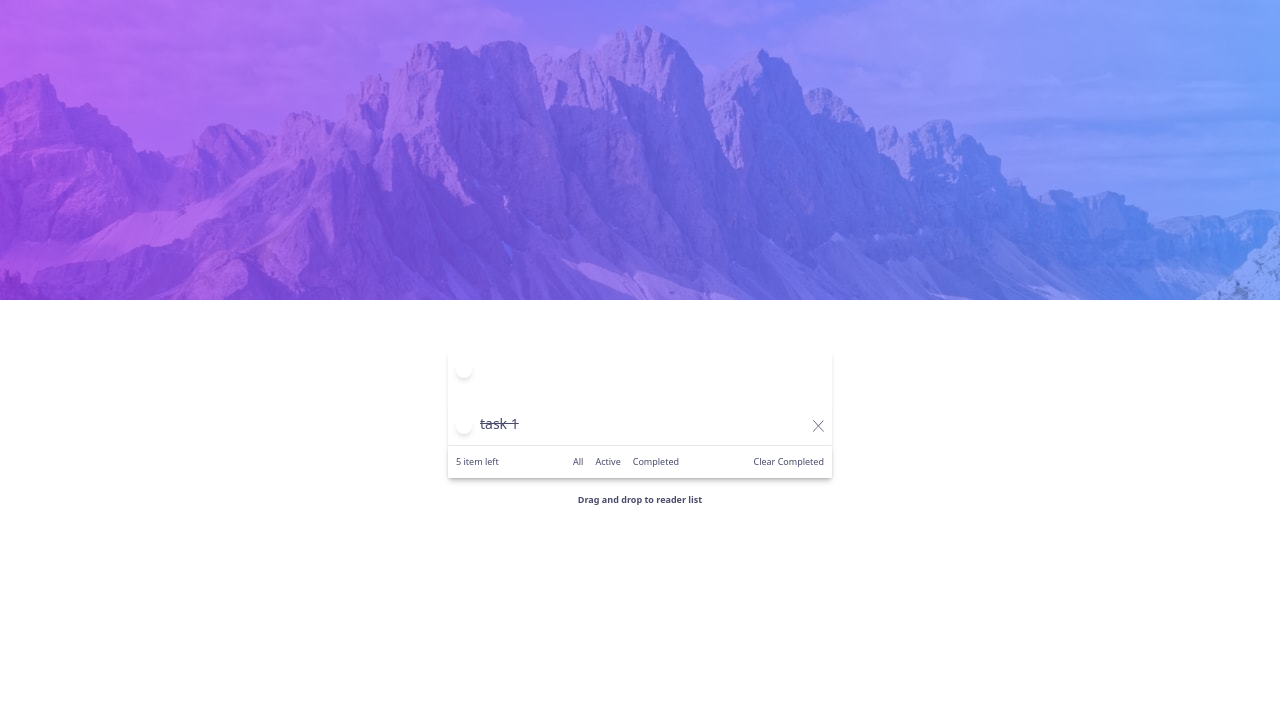
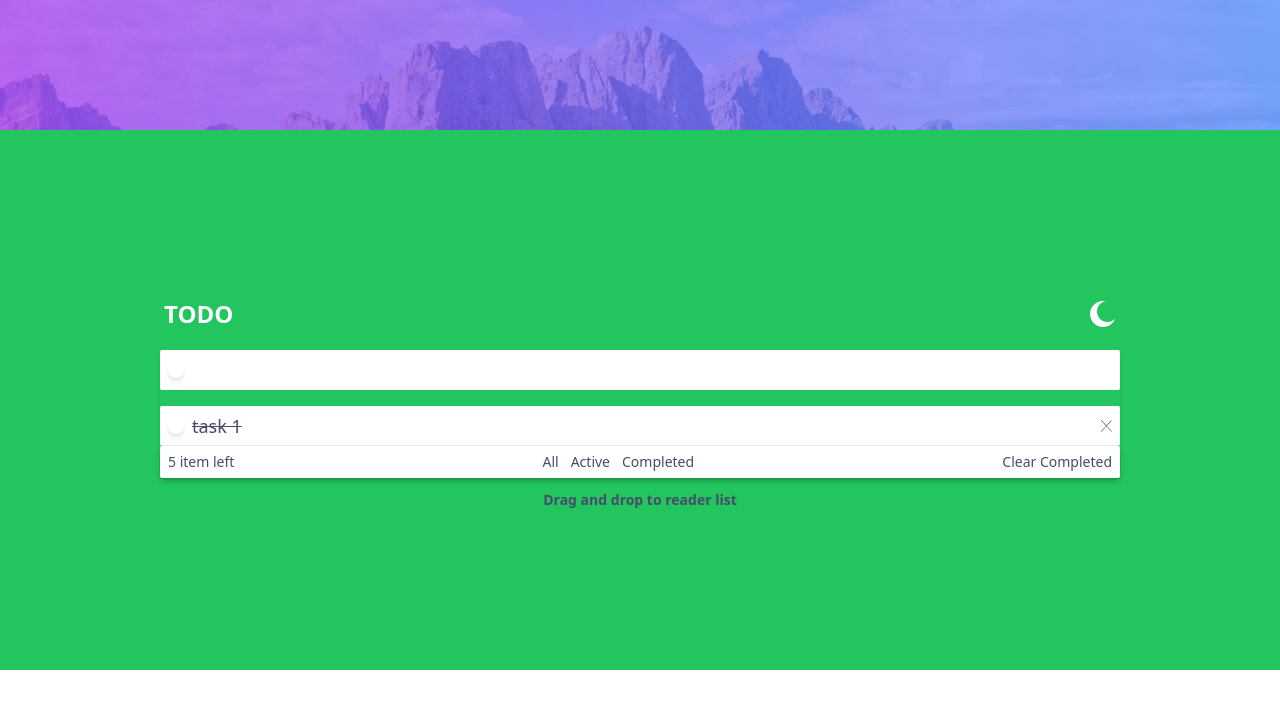
Before and after one commit to theisolatedmonk/to_do_app, a Next.js app: page / in a window 1280 px wide. Shown: the top 708 px of the page. Built offline with nearby package versions, Linux system fonts and the light colour scheme.

Commit message:
design improved

```diff
--- a/src/pages/index.tsx
+++ b/src/pages/index.tsx
@@ -9,16 +9,16 @@ import checkImage from "@/images/icon-check.svg";
 export default function Todo() {
   return (
     <main className="flex bg-no-repeat  bg-top bg-[url('../images/bg-desktop-light.jpg')] min-h-screen flex-col items-center justify-center">
-      <div className=" items-center gap-3 font-sans text-[hsl(235,19%,35%)] flex flex-col text-sm lg:flex">
-        <div className="flex justify-between   w-96 h-12 items-center p-1 ">
-          <div className=" font-bold  text-white text-2xl">TODO</div>
+      <div className=" w-full items-center gap-3 font-sans text-[hsl(235,19%,35%)] flex flex-col text-sm lg:flex bg-green-500 p-40">
+        <div className="flex justify-between   h-12 items-center p-1 w-full">
+          <div className=" font-bold  text-white text-2xl ">TODO</div>
           <div>
             <Image src={moonImage} alt="" />
           </div>
         </div>
-        <div className=" flex flex-col gap-4 shadow-md">
+        <div className=" flex flex-col gap-4 shadow-md w-full ">
           <div className="flex justify-between ">
-            <div className="flex gap-5 p-2 items-center  bg-white w-96 h-10 rounded-sm">
+            <div className="flex gap-5 p-2 items-center  bg-white  h-10 rounded-sm w-full">
               <div className="hover:ring-1 flex items-center justify-center h-4 w-4 rounded-full ring-[hsl(192,100%,67%)] to-[hsl(280,87%,65%)] ">
                 <button className="h-4 w-4  rounded-full focus:bg-gradient-to-r from-[hsl(192,100%,67%)] to-[hsl(280,87%,65%)] ">
                   <Image
@@ -28,13 +28,16 @@ export default function Todo() {
                   />
                 </button>
               </div>
-              <input type="text" className=" h-full w-full    outline-none" />
+              <input
+                type="text"
+                className=" h-full w-full text-lg   outline-none "
+              />
             </div>
           </div>
           <div className="flex flex-col shadow-sm gap-0">
             <div className="flex">
-              <div className="flex gap-2 p-2 items-center border-b  bg-white w-96 h-10 rounded-sm">
-                <div className="hover:ring-1 flex items-center justify-center h-4 w-4 rounded-full ring-[hsl(192,100%,67%)] to-[hsl(280,87%,65%)] ">
+              <div className="flex gap-2 p-2 items-center border-b  bg-white w-full h-10 rounded-sm">
+                <div className="hover:ring-1 flex items-center justify-center h-4 w-4 rounded-full ring-[hsl(192,100%,67%)] to-[hsl(280,87%,65%)]  ">
                   <button className="h-4 w-4  rounded-full focus:bg-gradient-to-r from-[hsl(192,100%,67%)] to-[hsl(280,87%,65%)] ">
                     <Image
                       className=" rounded-full h-4 w-4 p-1  shadow-md"
@@ -43,7 +46,7 @@ export default function Todo() {
                     />
                   </button>
                 </div>
-                <div className=" h-full w-full  outline-none line-through">
+                <div className=" h-full w-full  outline-none line-through text-lg flex items-center">
                   task 1
                 </div>
                 <div className="">
@@ -51,7 +54,7 @@ export default function Todo() {
                 </div>
               </div>
             </div>
-            <div className="flex gap-2 justify-between p-2 text-[9px] items-center  bg-white w-96 h-8 rounded-sm shadow-md hsl(236,9%,61%)">
+            <div className="flex gap-2 justify-between p-2 text-sm items-center  bg-white  h-8 rounded-sm shadow-md hsl(236,9%,61%)">
               <div className="">5 item left</div>
               <div className=" flex gap-3 ">
                 <div>All</div>
@@ -62,7 +65,9 @@ export default function Todo() {
             </div>
           </div>
         </div>
-        <div className=" font-sans font-semibold text- text-[9px]">Drag and drop to reader list</div>
+        <div className=" font-sans font-semibold text- text-sm">
+          Drag and drop to reader list
+        </div>
       </div>
     </main>
   );
```
Lines whose indentation alone changed are shown as unchanged.
